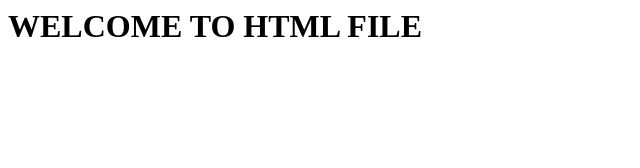
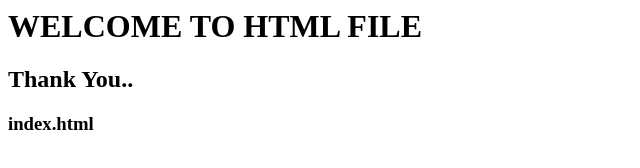
Before and after one commit to SirivalliPinnamshetty/abc, a plain HTML site: page index.html in a window 1280 px wide. Shown: the whole page, without its empty margins (0-640 px from the left). Drawn offline with Linux system fonts and the light colour scheme.

Commit message:
Update index.html

```diff
--- a/index.html
+++ b/index.html
@@ -1,5 +1,5 @@
 <html>
-
-<h1>WELCOME TO HTML FILE</h1>
-
+  <h1>WELCOME TO HTML FILE</h1>
+  <h2>Thank You..</h2>
+  <h3>index.html</h3>
 </html>
```
